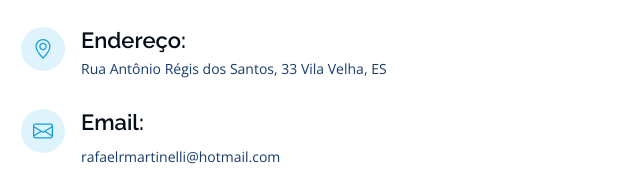
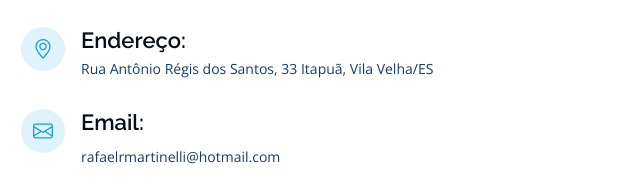
Before and after one commit to rafamartinelli4/portfolio, a plain HTML site: page index.html in a window 1280 px wide. Shown: the part 5014-5208 px from the top of the page, 339-979 px from the left. Drawn offline with nearby package versions, Linux system fonts and the light colour scheme.

Commit message:
correção de endereço

```diff
--- a/index.html
+++ b/index.html
@@ -431,7 +431,7 @@
               <div class="address">
                 <i class="bi bi-geo-alt"></i>
                 <h4>Endereço:</h4>
-                <p>Rua Antônio Régis dos Santos, 33 Vila Velha, ES</p>
+                <p>Rua Antônio Régis dos Santos, 33 Itapuã, Vila Velha/ES</p>
               </div>
 
               <div class="email">
```
